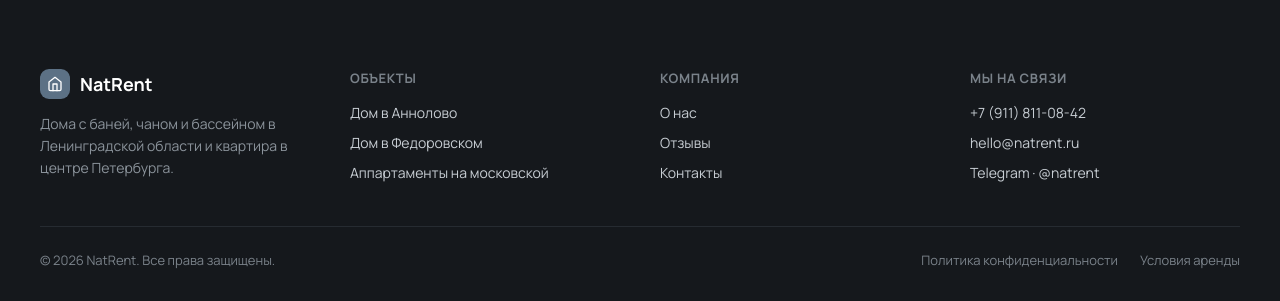
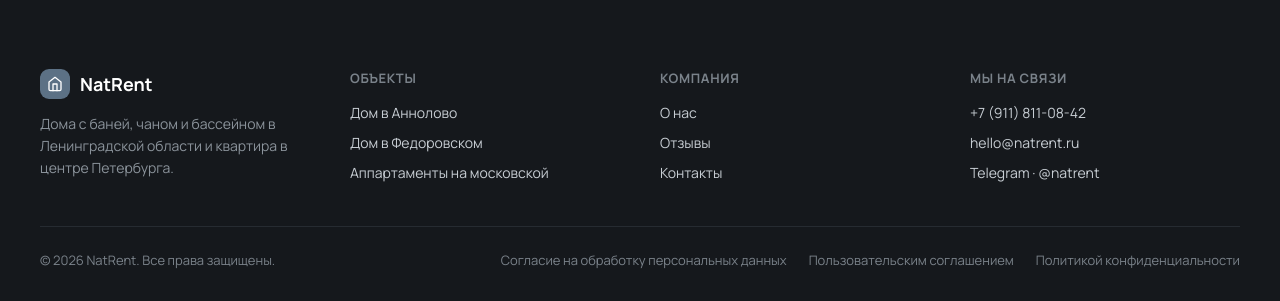
Before and after one commit to krekermove/natrent, a Django app: page / in a window 1280 px wide. Shown: the part 2973-3274 px from the top of the page. Run offline with Django 5.2, Linux system fonts and the light colour scheme; data that the repository does not hold is empty; some libraries are stand-ins or nearby versions.

Commit message:
feat: some edits for footer

```diff
--- a/web_natrent/main/static/main/css/site.css
+++ b/web_natrent/main/static/main/css/site.css
@@ -297,6 +297,8 @@ img{max-width:100%;display:block;}
   .sheet-head{display:flex;align-items:center;justify-content:space-between;padding:6px 18px 14px;flex-shrink:0;}
   .guest-pop .sheet-head{padding:6px 0 12px;border-bottom:1px solid #F0F2F3;}
   .sheet-head__title{font-size:17px;font-weight:700;color:#1C1F23;}
+  .cal-pop .sheet-head{position:relative;}
+  .cal-pop .sheet-head__title{position:absolute;left:50%;transform:translateX(-50%);}
   .sheet-x{width:36px;height:36px;border:none;background:none;cursor:pointer;font-size:22px;line-height:1;color:#1C1F23;font-family:inherit;display:flex;align-items:center;justify-content:center;margin-left:-8px;}
   .sheet-x--spacer{width:36px;visibility:hidden;}
   .sheet-reset{background:none;border:none;cursor:pointer;font-size:15px;font-weight:600;color:var(--accent);font-family:inherit;}
--- a/web_natrent/main/templates/main/index.html
+++ b/web_natrent/main/templates/main/index.html
@@ -453,8 +453,9 @@
       <div class="footer__bottom">
         <span>© 2026 NatRent. Все права защищены.</span>
         <div class="footer__legal">
-          <a href="#">Политика конфиденциальности</a>
-          <a href="#">Условия аренды</a>
+          <a href="{% url 'main:personal_data_consent' %}" target="_blank" rel="noopener noreferrer">Согласие на обработку персональных данных</a>
+          <a href="{% url 'main:user_agreement' %}" target="_blank" rel="noopener noreferrer">Пользовательским соглашением</a>
+          <a href="{% url 'main:privacy_policy' %}" target="_blank" rel="noopener noreferrer">Политикой конфиденциальности</a>
         </div>
       </div>
     </div>
```
Also changed, not shown: web_natrent/main/templates/main/legal/base.html (+10 -9 lines).
